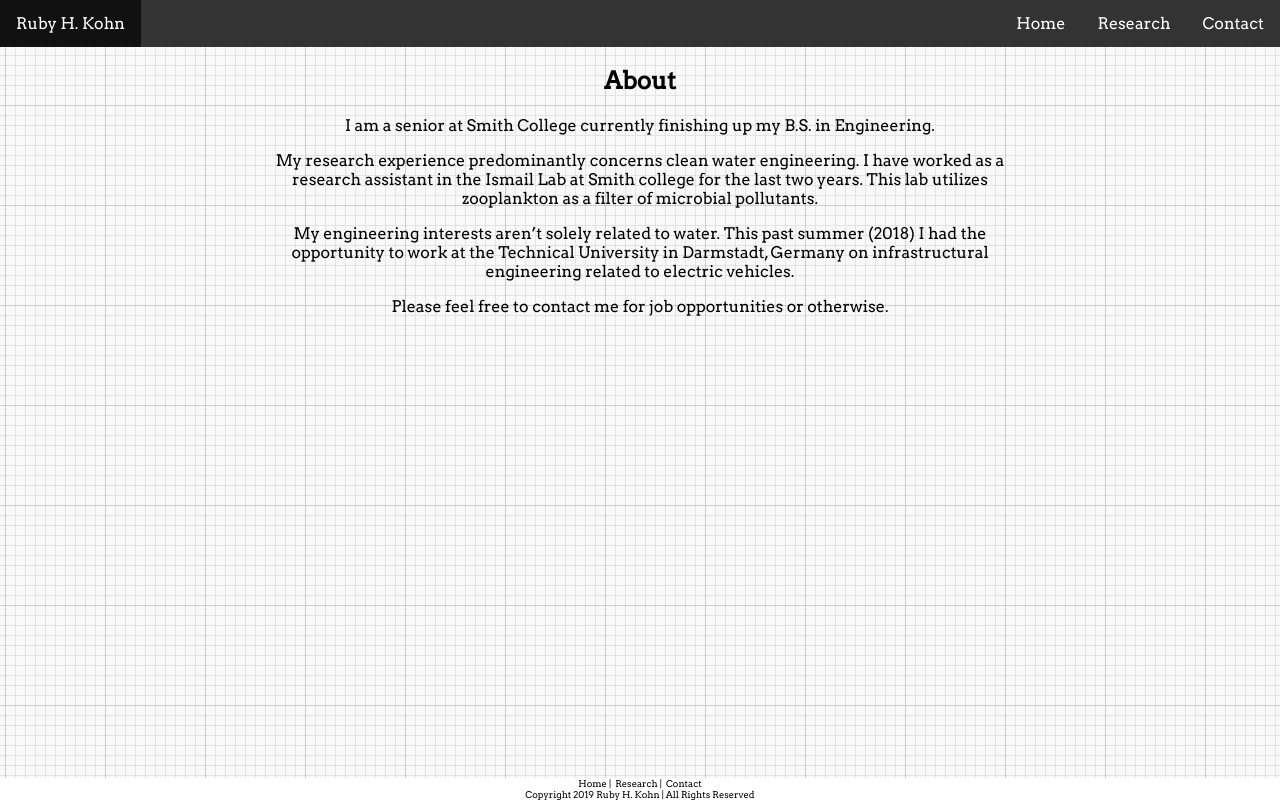
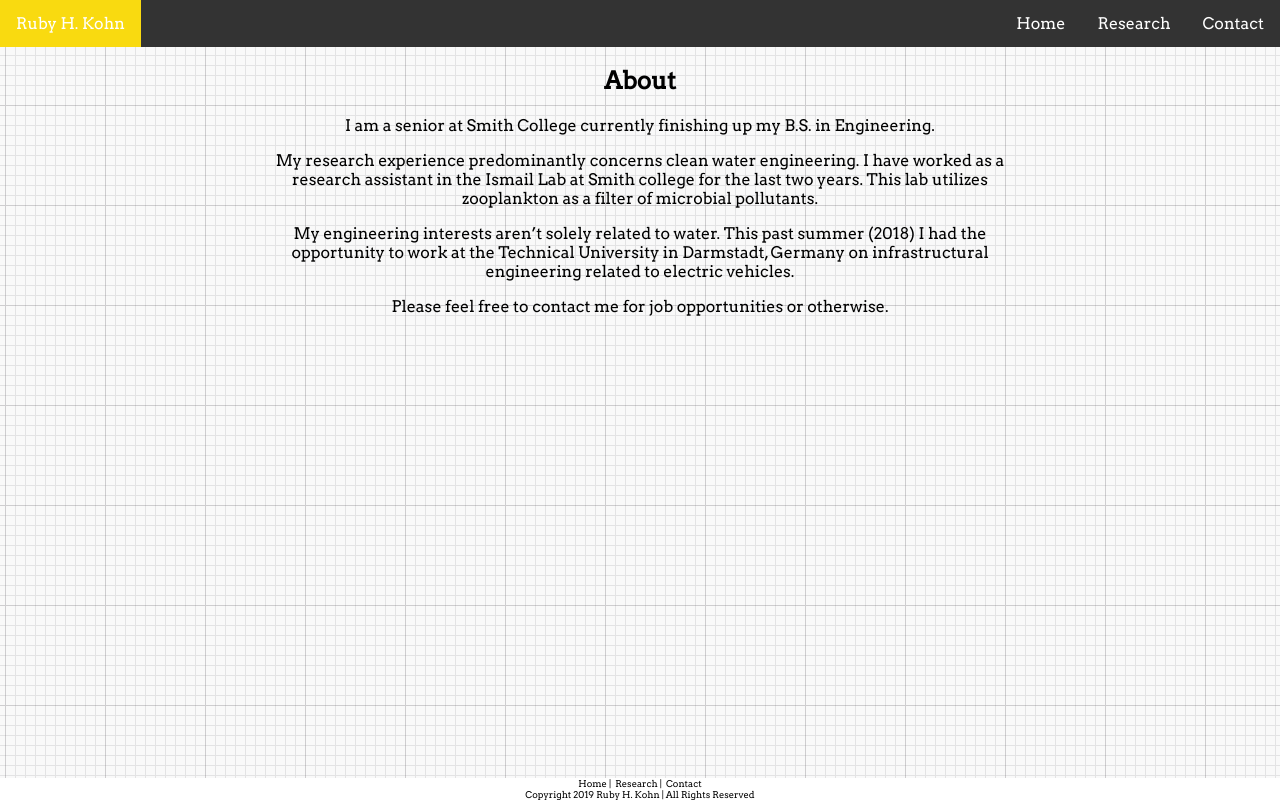
Before and after one commit to rubykohnsite/sourcecode, an Angular app in the folder rubykohn/: page / in a window 1280 px wide. Built offline with nearby package versions, Linux system fonts and the light colour scheme.

Commit message:
pop color f9da10 from 111

```diff
--- a/rubykohn/src/app/footer/footer.component.css
+++ b/rubykohn/src/app/footer/footer.component.css
@@ -1,9 +1,9 @@
-.footer-container{
+.footer-container {
   position: fixed;
   bottom: 0;
   width: 100%;
   background-color: white;
-    left:0;
+  left: 0;
 }
 
 #copyright {
@@ -12,14 +12,13 @@
 
 a {
   text-decoration: none;
-    color:black;
+  color: black;
 }
 
 a:hover {
-    color: red;
+  color: #f9da10;
 }
 
-#footer-nav{
+#footer-nav {
   font-size: 7pt;
-
 }
--- a/rubykohn/src/app/nav/nav.component.css
+++ b/rubykohn/src/app/nav/nav.component.css
@@ -16,7 +16,8 @@ li a {
 
 /* Change the link color to #111 (black) on hover */
 li a:hover {
-  background-color: #111;
+  background-color: #f9da10;
+
 }
 
 .active {
```
Lines whose indentation alone changed are shown as unchanged.
